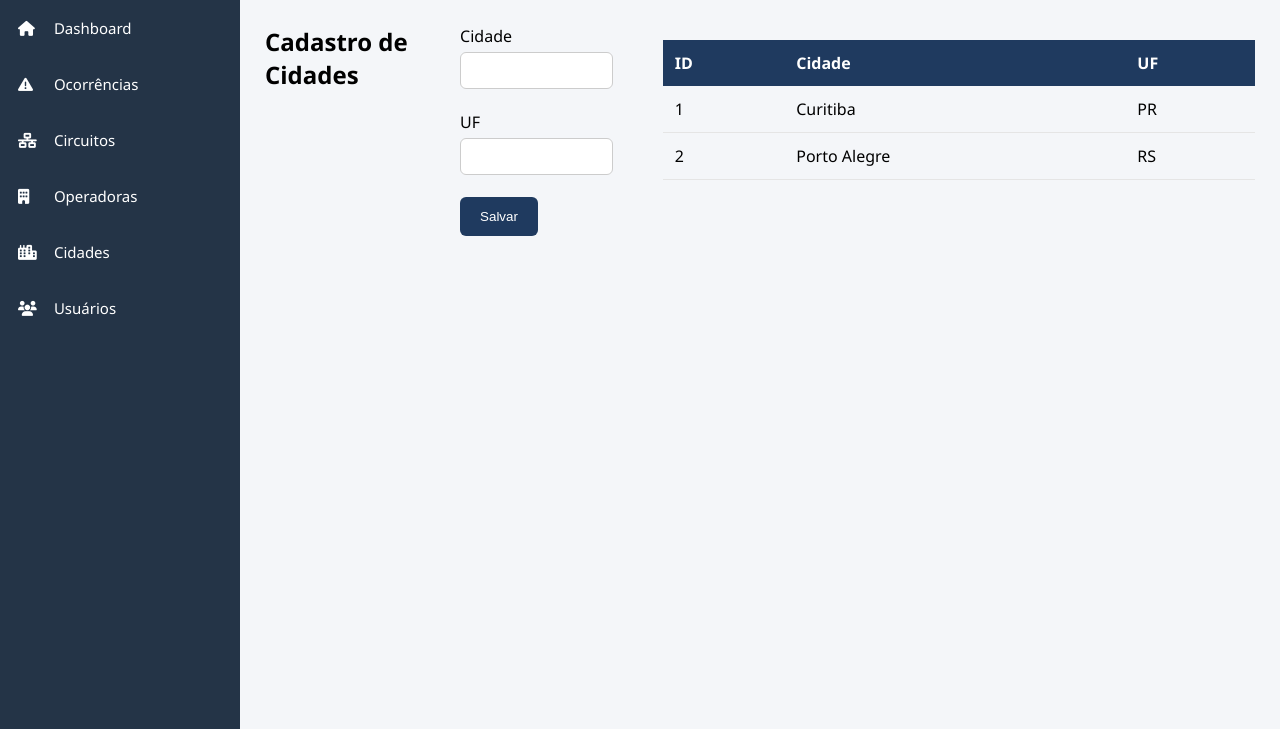
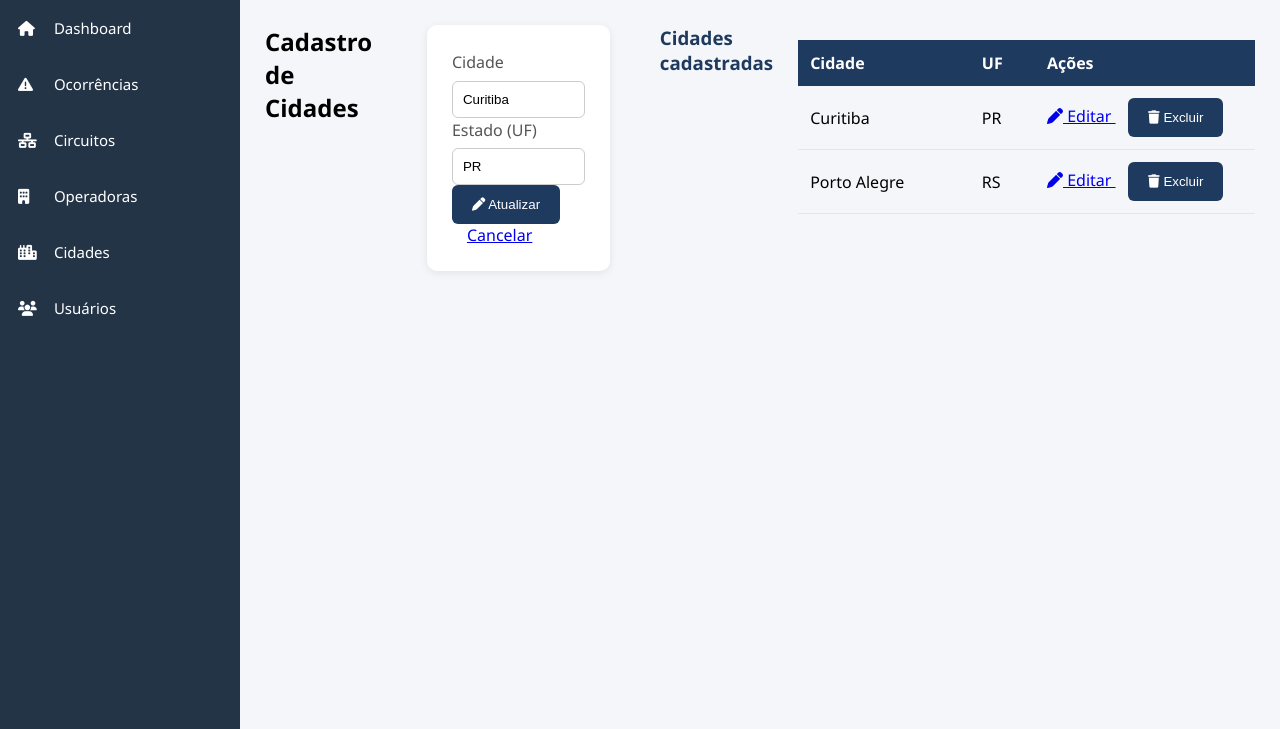
Before and after one commit to Osmair-riamso/Sigo, a Flask app: page /cidades?editar=1 in a window 1280 px wide. Shown: the part 70-799 px from the top of the page. Run offline with Flask 3, Linux system fonts and the light colour scheme.

Commit message:
Sprint 6 - CRUD completo de Operadoras e Cidades

```diff
--- a/app/routes/cidades.py
+++ b/app/routes/cidades.py
@@ -1,7 +1,14 @@
-from flask import Blueprint, render_template, request, redirect, url_for
+from flask import (
+    Blueprint,
+    render_template,
+    request,
+    redirect,
+    url_for,
+    flash,
+)
 
 from app import db
-from app.models import Cidade
+from app.models import Cidade, Circuito
 
 cidades_bp = Blueprint("cidades", __name__)
 
@@ -9,26 +16,140 @@ cidades_bp = Blueprint("cidades", __name__)
 @cidades_bp.route("/cidades", methods=["GET", "POST"])
 def lista_cidades():
 
+    editar = None
+
+    editar_id = request.args.get("editar")
+
+    if editar_id:
+        editar = Cidade.query.get_or_404(editar_id)
+
     if request.method == "POST":
 
-        cidade = request.form["cidade"].strip()
+        cidade = request.form["cidade"].strip().upper()
         estado = request.form["estado"].strip().upper()
 
-        if cidade and estado:
+        cidade_id = request.form.get("id")
 
-            nova = Cidade(
-                cidade=cidade,
-                estado=estado
+        # ==========================
+        # EDITAR
+        # ==========================
+
+        if cidade_id:
+
+            registro = Cidade.query.get_or_404(cidade_id)
+
+            existente = Cidade.query.filter(
+                Cidade.cidade == cidade,
+                Cidade.estado == estado,
+                Cidade.id != registro.id,
+            ).first()
+
+            if existente:
+
+                flash(
+                    "Esta cidade já está cadastrada.",
+                    "warning",
+                )
+
+                return redirect(
+                    url_for("cidades.lista_cidades")
+                )
+
+            registro.cidade = cidade
+            registro.estado = estado
+
+            db.session.commit()
+
+            flash(
+                "Cidade atualizada com sucesso.",
+                "success",
             )
 
-            db.session.add(nova)
-            db.session.commit()
+            return redirect(
+                url_for("cidades.lista_cidades")
+            )
 
-        return redirect(url_for("cidades.lista_cidades"))
+        # ==========================
+        # NOVO
+        # ==========================
 
-    cidades = Cidade.query.order_by(Cidade.cidade).all()
+        existente = Cidade.query.filter_by(
+            cidade=cidade,
+            estado=estado,
+        ).first()
+
+        if existente:
+
+            flash(
+                "Cidade já cadastrada.",
+                "warning",
+            )
+
+            return redirect(
+                url_for("cidades.lista_cidades")
+            )
+
+        nova = Cidade(
+            cidade=cidade,
+            estado=estado,
+        )
+
+        db.session.add(nova)
+        db.session.commit()
+
+        flash(
+            "Cidade cadastrada com sucesso.",
+            "success",
+        )
+
+        return redirect(
+            url_for("cidades.lista_cidades")
+        )
+
+    cidades = Cidade.query.order_by(
+        Cidade.estado,
+        Cidade.cidade,
+    ).all()
 
     return render_template(
         "cidades/lista.html",
-        cidades=cidades
+        cidades=cidades,
+        editar=editar,
     )
+
+
+@cidades_bp.route(
+    "/cidades/<int:id>/excluir",
+    methods=["POST"],
+)
+def excluir_cidade(id):
+
+    cidade = Cidade.query.get_or_404(id)
+
+    circuito = Circuito.query.filter_by(
+        cidade_id=id
+    ).first()
+
+    if circuito:
+
+        flash(
+            "Não é possível excluir esta cidade porque existem circuitos vinculados.",
+            "danger",
+        )
+
+        return redirect(
+            url_for("cidades.lista_cidades")
+        )
+
+    db.session.delete(cidade)
+
+    db.session.commit()
+
+    flash(
+        "Cidade excluída com sucesso.",
+        "success",
+    )
+
+    return redirect(
+        url_for("cidades.lista_cidades")
+    )
--- a/app/templates/cidades/lista.html
+++ b/app/templates/cidades/lista.html
@@ -6,36 +6,75 @@
 
 <hr>
 
-<form method="POST">
+<form method="POST" class="form-card">
+
+    {% if editar %}
+        <input
+            type="hidden"
+            name="id"
+            value="{{ editar.id }}">
+    {% endif %}
+
+    <p>
 
         <label>Cidade</label>
 
         <input
             type="text"
             name="cidade"
-        required>
+            required
+            value="{{ editar.cidade if editar else '' }}">
 
-    <br><br>
+    </p>
 
-    <label>UF</label>
+    <p>
+
+        <label>Estado (UF)</label>
 
         <input
             type="text"
             name="estado"
             maxlength="2"
-        required>
+            required
+            value="{{ editar.estado if editar else '' }}">
 
-    <br><br>
+    </p>
 
     <button type="submit">
 
+        {% if editar %}
+
+            <i class="fa-solid fa-pen"></i>
+
+            Atualizar
+
+        {% else %}
+
+            <i class="fa-solid fa-plus"></i>
+
             Salvar
+
+        {% endif %}
 
     </button>
 
+    {% if editar %}
+
+        <a
+            href="{{ url_for('cidades.lista_cidades') }}"
+            style="margin-left:15px;">
+
+            Cancelar
+
+        </a>
+
+    {% endif %}
+
 </form>
 
-<br>
+<hr>
+
+<h3>Cidades cadastradas</h3>
 
 <table class="tabela">
 
@@ -43,9 +82,11 @@
 
         <tr>
 
-            <th>ID</th>
             <th>Cidade</th>
+
             <th>UF</th>
+
+            <th width="220">Ações</th>
 
         </tr>
 
@@ -57,9 +98,49 @@
 
         <tr>
 
-            <td>{{ cidade.id }}</td>
-            <td>{{ cidade.cidade }}</td>
-            <td>{{ cidade.estado }}</td>
+            <td>
+
+                {{ cidade.cidade }}
+
+            </td>
+
+            <td>
+
+                {{ cidade.estado }}
+
+            </td>
+
+            <td>
+
+                <a
+                    href="{{ url_for('cidades.lista_cidades', editar=cidade.id) }}">
+
+                    <i class="fa-solid fa-pen"></i>
+
+                    Editar
+
+                </a>
+
+                &nbsp;&nbsp;
+
+                <form
+                    method="POST"
+                    action="{{ url_for('cidades.excluir_cidade', id=cidade.id) }}"
+                    style="display:inline;">
+
+                    <button
+                        type="submit"
+                        onclick="return confirm('Deseja realmente excluir esta cidade?')">
+
+                        <i class="fa-solid fa-trash"></i>
+
+                        Excluir
+
+                    </button>
+
+                </form>
+
+            </td>
 
         </tr>
 
```
Also changed, not shown: instance/sigo.db. Lines whose indentation alone changed are shown as unchanged.
